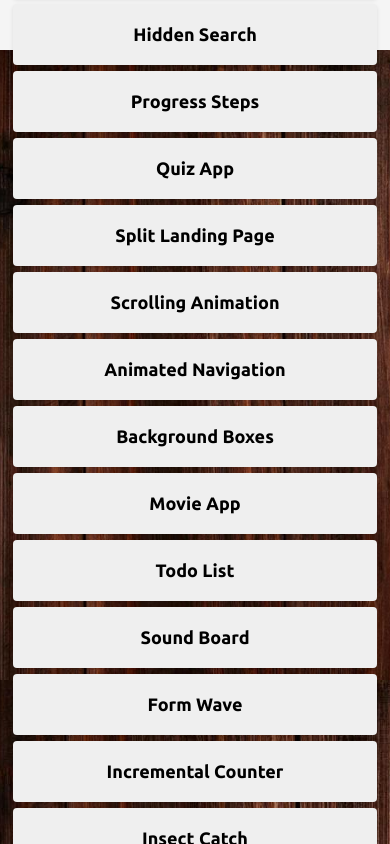
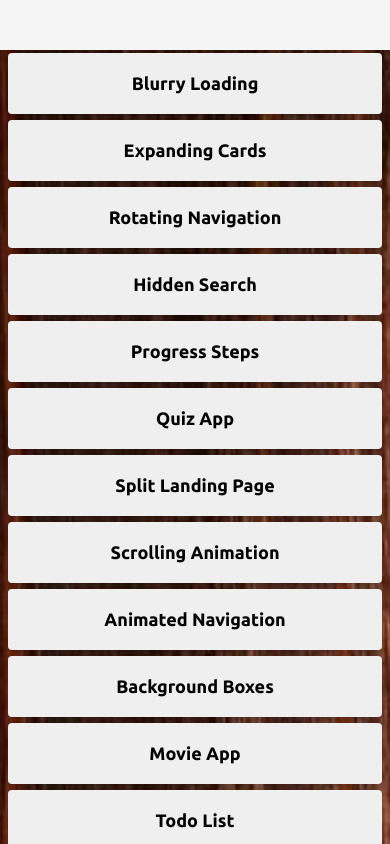
Before and after one commit to lichidevops/My-Personal-site, a React (Create React App) app: page /portfolio in a window 390 px wide. Shown: the top 844 px of the page. Built offline with nearby package versions, Linux system fonts and the light colour scheme.

Commit message:
minor tweak

```diff
--- a/src/components/layout/Layout.css
+++ b/src/components/layout/Layout.css
@@ -1,5 +1,5 @@
 .layout{
-    height: 100vh;
+    min-height: 100vh;
     position:relative;
     background-image: url('../../../public/images/table\ 1.jpg');
     background-position: center;
@@ -7,7 +7,6 @@
     background-size: cover;
 }
 .header {
-  /* Add your styles here */
     position: fixed;
     top: 0;
     left: 0;
@@ -18,12 +17,9 @@
 }
 
 .main-content {
-  /* Add your styles here */
     /* margin-top: 50px; */
     display: grid;
     grid-template-columns: 1fr;
-    /* height: 100%;
-    width: 100%; */
     margin-left: 0px;
 }
 
@@ -35,19 +31,16 @@
     box-shadow: 2px 0 5px rgba(0,0,0,0.1);
 }
 
-@media screen and (max-width: 540px) {
+@media screen and (max-width: 480px) {
     .side-bar{
         display: none;
     }
-    .main-body {
-        /* Add your styles here */
-          margin-top: 150px;
-          /* display: grid;
-          grid-template-columns: 1fr; */
-          height: 100%;
-      }
       .main-content{
         margin-left: 0px;
+    }
+    .layout{
+        background-position: center;
+        background-repeat: repeat-y;
     }
 }
 
@@ -66,5 +59,10 @@
 
     .main-content{
         margin-left: 0px;
+        /* margin-top: 250px; */
+    }
+    .layout{
+        background-position: center;
+        background-repeat: repeat-y;
     }
 }
--- a/src/pages/ContactPage.css
+++ b/src/pages/ContactPage.css
@@ -1,5 +1,4 @@
 #contact-page{
-    /* background-image: url('../../public/images/table\ 1.jpg'); */
     background-color: antiquewhite;
 }
 
--- a/src/pages/Portfolio.css
+++ b/src/pages/Portfolio.css
@@ -2,38 +2,26 @@
 
 .portfolio-body{
     display: grid;
-    grid-template-columns: 1fr 1fr 1fr 1fr;
-    padding: 10px;
+    grid-template-columns: 1fr;
+    /* padding: 10px; */
     margin-top: 40px;
-    margin-left: 60px;
-    /* position:relative; */
-
+    margin: 0 5px;
 }
 
-.portfolio-page{
-    background-image: url('../../public/images/table\ 1.jpg');
-    background-position: center;
-    background-repeat: no-repeat;
-    height: 100vh;
+@media screen and (min-width: 768px) {
+    .portfolio-body {
+        display: grid;
+        grid-template-columns: 1fr 1fr;
+        margin-top: 40px;
+        margin-left: 60px;
+    }
 }
 
-@media screen and (max-width: 640px) {
+@media screen and (min-width: 1025px) {
     .portfolio-body {
         display: grid;
-        grid-template-columns: 1fr;
-        margin: -260px 0 0 0;
-    }
-    .portfolio-page{
-        background-image: url('../../public/images/table\ 1.jpg');
-        background-position: center;
-        background-repeat: no-repeat;
-        height:max-content;
+        grid-template-columns: 1fr  1fr 1fr 1fr;
+        margin-top: 40px;
+        margin-left: 60px;
     }
 }
-@media screen and (max-width: 768px) {
-    .portfolio-body {
-        display: grid;
-        grid-template-columns: 1fr;
-        margin: -260px 0 0 0;
-    }
-}
--- a/src/pages/Portfolio.js
+++ b/src/pages/Portfolio.js
@@ -44,7 +44,6 @@ export default function () {
     <>
     <Layout>
     <div className='portfolio-page'>
-
         <div className='portfolio-body'>
             <BlurryLoading />
             <ExpandingCards />
--- a/src/pages/portfolio/ModalLayout/ModalLayout.css
+++ b/src/pages/portfolio/ModalLayout/ModalLayout.css
@@ -3,19 +3,20 @@
 .modal-body {
     position: absolute;
     /* opacity: 95%; */
-    width: 94%;
+    width: 92%;
     height: 90%;
     /* margin-left: 50px; */
     /* border-radius: 5px; */
     box-shadow: 0 2px 10px 0 rgba(10, 9, 9, 0.1);
     margin-top: -30px;
+    margin-left: 10px;
+    margin-right: 10px;
     transition: all 0.6s ease;
     background-color: rgb(238, 238, 238);
     border: solid 5px rgb(171, 171, 171);
     padding: 5px;
     background-clip: padding-box;
     overflow:hidden;
-
     opacity: 1;
     visibility: visible;
     transition: opacity 0.5s, visibility 0.5s;
@@ -57,21 +58,18 @@
 
 @media screen and (max-width: 640px) {
     .modal-body {
-
-        width: 97%;
+        width: 90%;
         margin-top: 210px;
-        height: 98%;
-
+        height: 90%;
         /* margin-right: 0px; */
     }
 }
 
 @media screen and (max-width: 768px) {
     .modal-body {
-        width: 95%;
+        width: 90%;
         margin-top: 210px;
         height: 98%;
-
     }
 }
 
```
